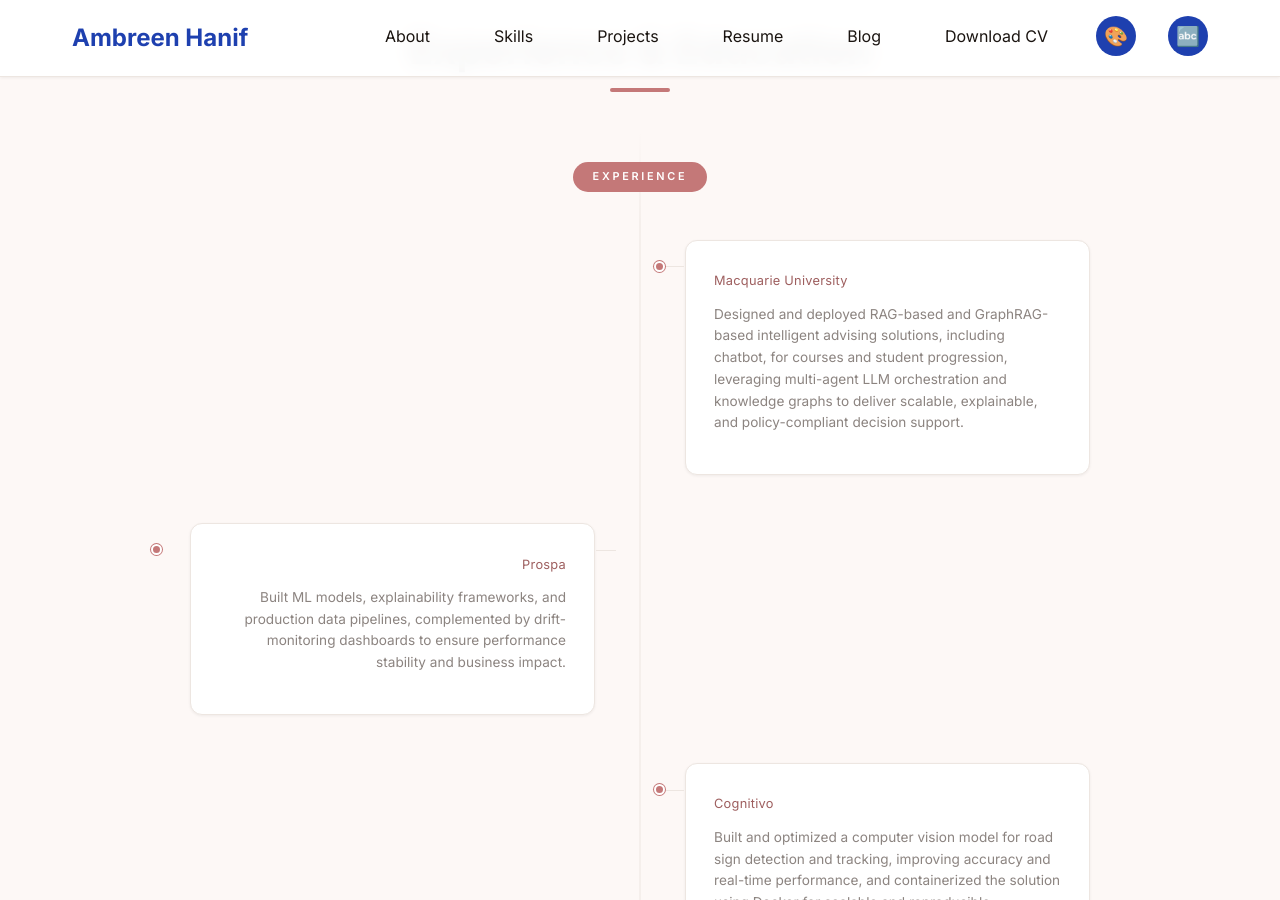
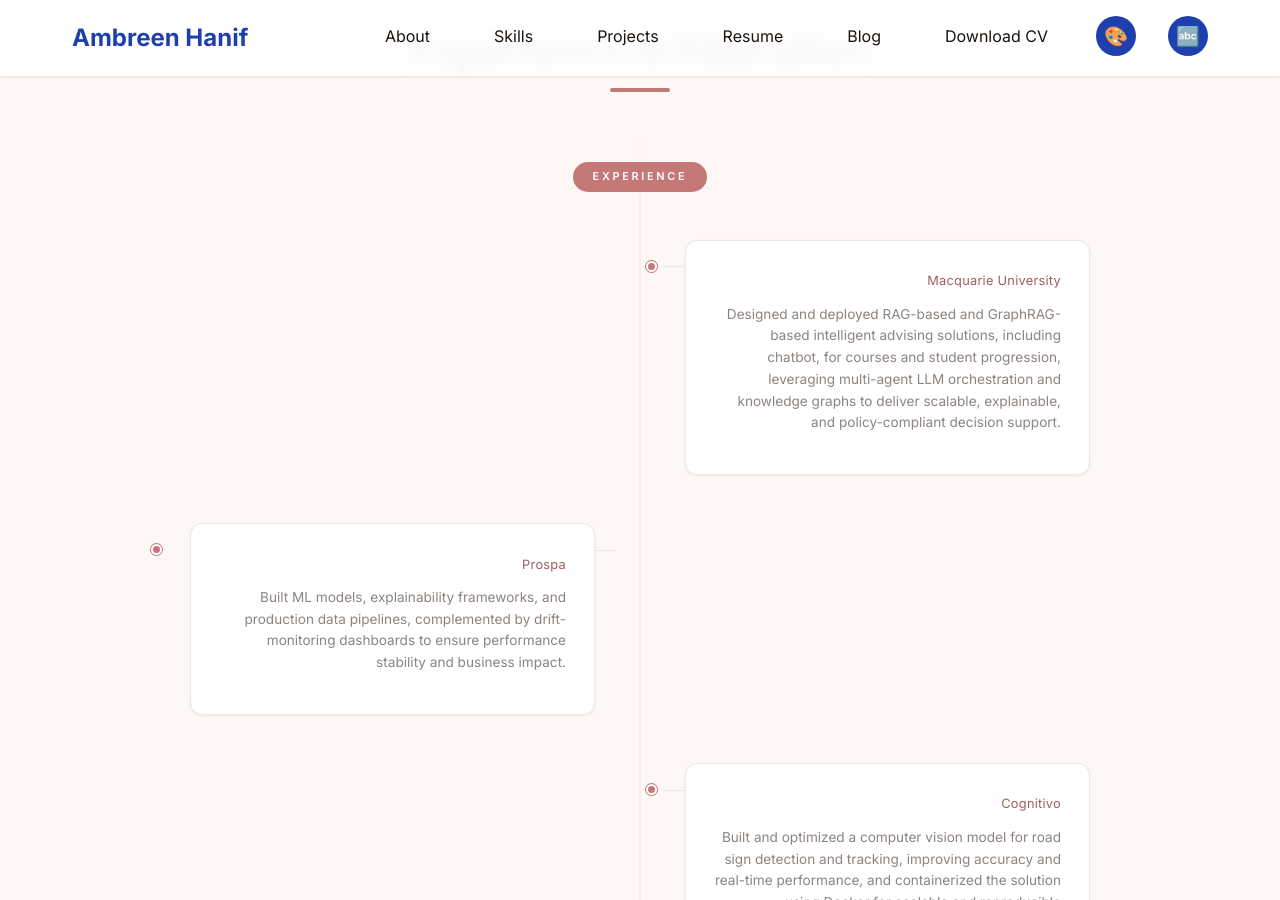
Before and after one commit to umberH/umberH.github.io, a Jekyll site: the page built from index.markdown, in a window 1280 px wide and 900 px high, scrolled down 3304 px. Built offline with Jekyll 4.4.1, drawn with Linux system fonts in a browser that asks for light colours.

Commit message:
Update style.css

```diff
--- a/assets/css/style.css
+++ b/assets/css/style.css
@@ -1596,7 +1596,7 @@ main {
 .timeline-item:nth-child(even) {
   margin-left: auto;
   margin-right: 0;
-  text-align: left;
+  text-align: right;
 }
 
 /* ── Connector line from card to centre ─────────────────────── */
@@ -1637,7 +1637,7 @@ main {
 }
 
 .timeline-item:nth-child(even)::before {
-  left: -8%;
+  right: -8%;
 }
 
 .timeline-item:hover::before {
```
